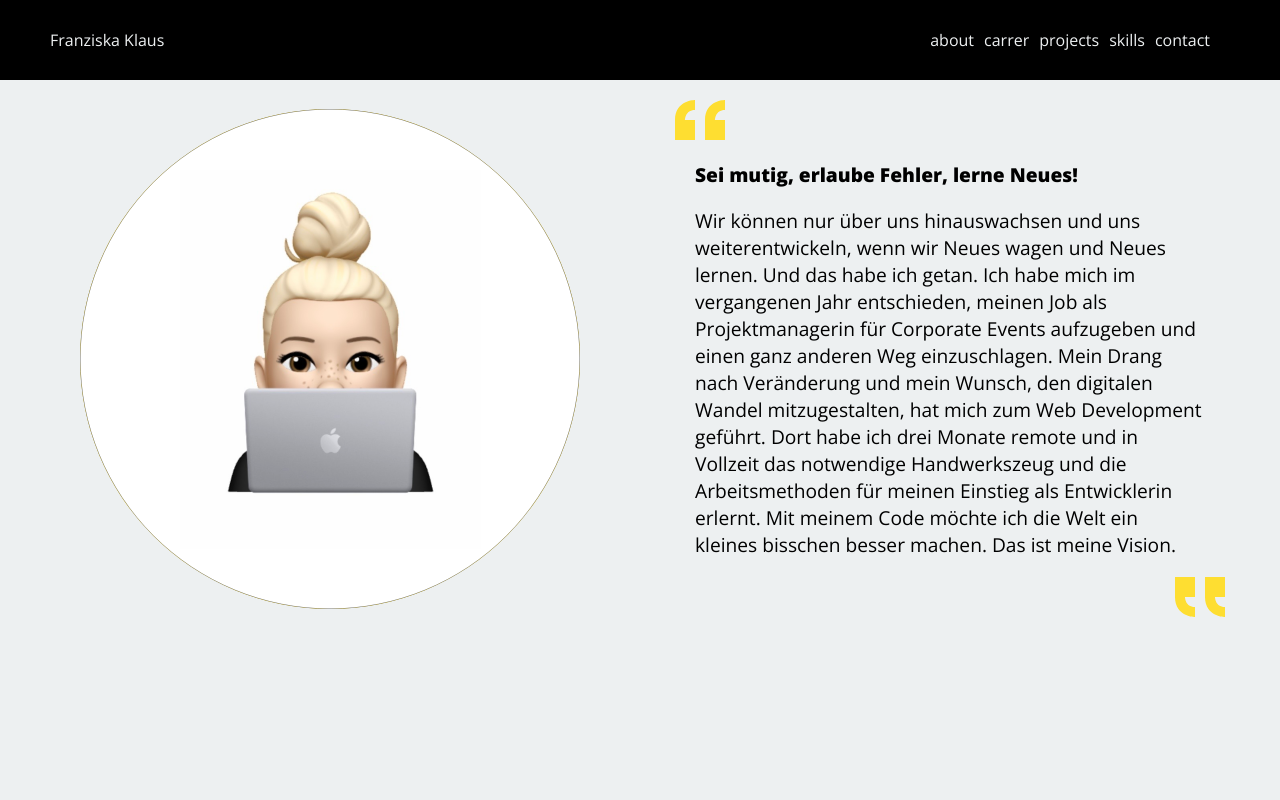
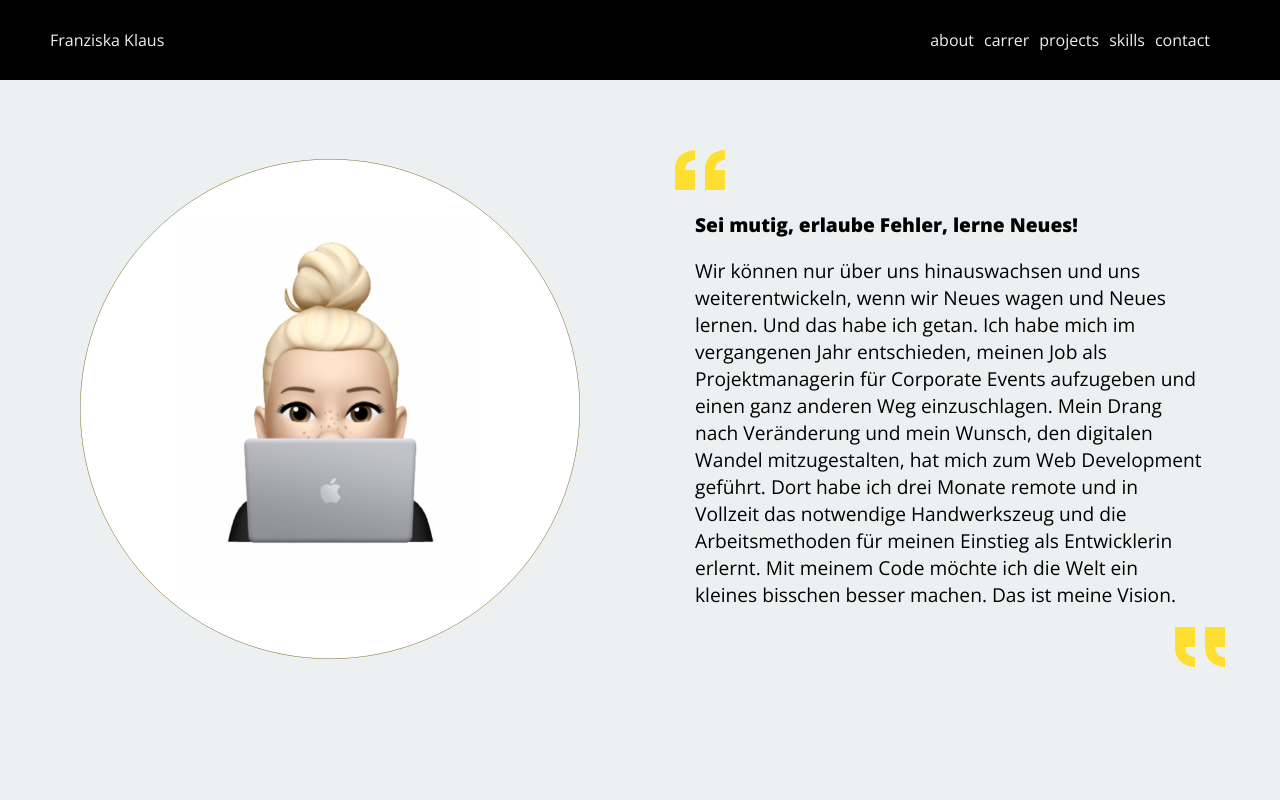
Before and after one commit to Frenzy265/portfolio, a React (Create React App) app: page / in a window 1280 px wide. Shown: the top 800 px of the page. Built offline with nearby package versions, Linux system fonts and the light colour scheme.

Commit message:
💄 Change margin

```diff
--- a/src/components/Section.js
+++ b/src/components/Section.js
@@ -6,7 +6,7 @@ const Section = styled.section`
   place-items: center;
   height: auto;
   grid-gap: 20px;
-  margin: 100px 30px 200px;
+  margin: 150px 30px;
 
   @media (max-width: 768px) {
     grid-template-columns: 1fr;
```
